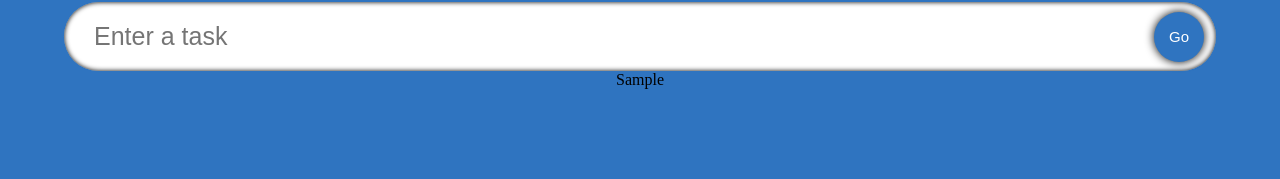
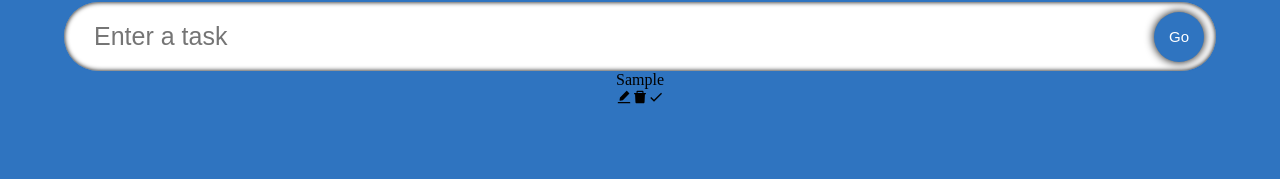
Before and after one commit to blingusblongus/react-todo-ts, a React (Create React App) app: page / in a window 1280 px wide. Both pictures are taken after typing "Sample" into the empty fields and a click on the button "Go". Shown: the part 116-295 px from the top of the page. Built offline with nearby package versions, Linux system fonts and the light colour scheme; a web font is replaced by a local one.

Commit message:
add icons

```diff
--- a/src/components/singleTodo.tsx
+++ b/src/components/singleTodo.tsx
@@ -1,5 +1,7 @@
 import React from 'react';
 import { Todo } from '../model';
+import { AiFillEdit, AiFillDelete } from 'react-icons/ai';
+import { MdDone } from 'react-icons/md';
 
 type Props = {
     todo: Todo,
@@ -13,6 +15,17 @@ const SingleTodo = ({todo, todos, setTodos} : Props) => {
       <span className="todos__single--text">
           {todo.todo}
       </span>
+      <div>
+          <span className="icon">
+              <AiFillEdit />
+          </span>
+          <span className="icon">
+              <AiFillDelete/>
+          </span>
+          <span className="icon">
+              <MdDone />
+          </span>
+      </div>
   </form>;
 };
 
```
